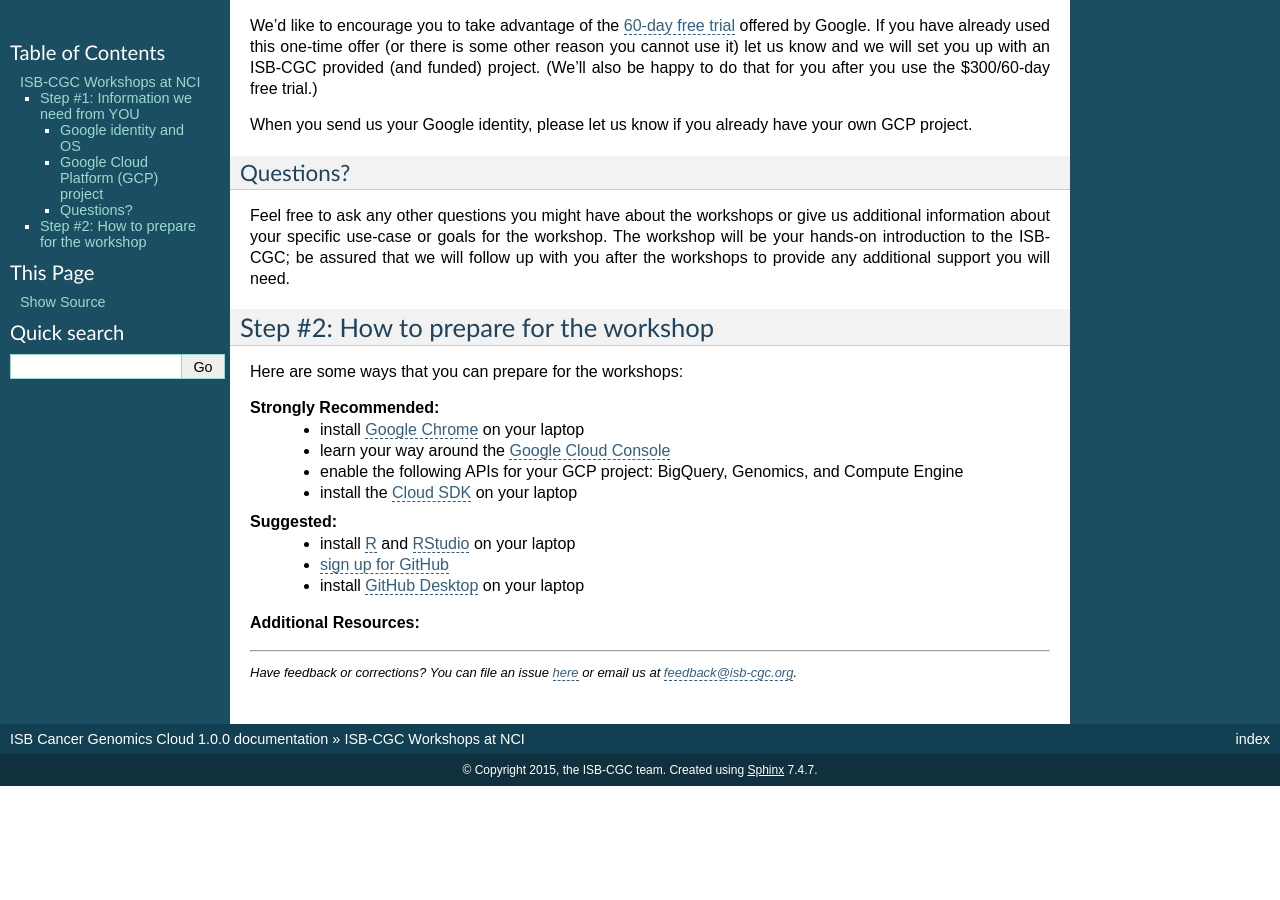
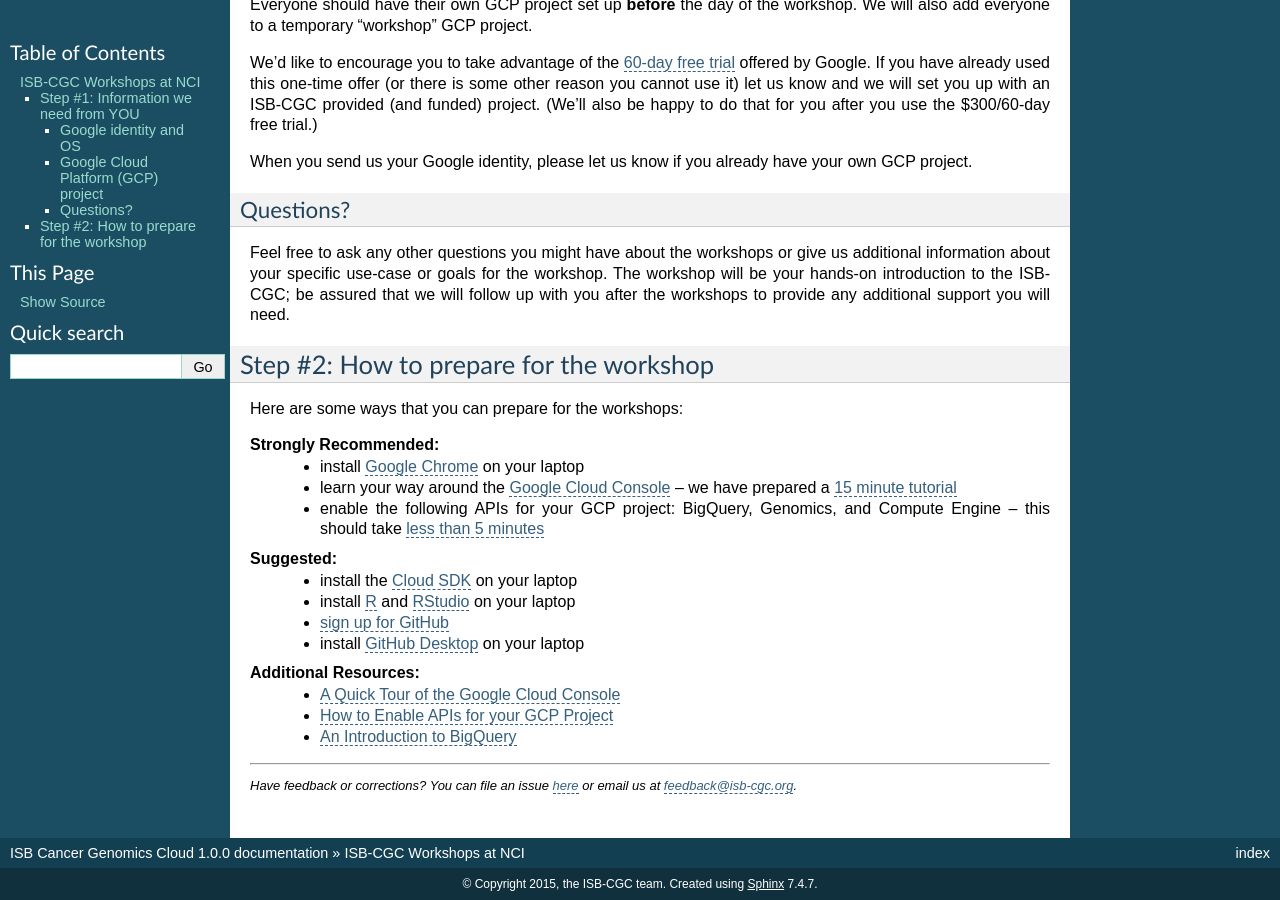
Before and after one commit to isb-cgc/readthedocs, a Sphinx documentation site: the page built from docs/source/sections/Workshop.rst, in a window 1280 px wide and 900 px high, scrolled down 508 px. Built offline with Sphinx 7.4.7, drawn with Linux system fonts in a browser that asks for light colours; before the commit the page ends 1294 px from its top, so only the background shows below that; some of the changed text lies outside the part shown.

Commit message:
new info and links to pdfs

```diff
--- a/docs/source/sections/Workshop.rst
+++ b/docs/source/sections/Workshop.rst
@@ -7,6 +7,8 @@
 `workshops at NCI on May 24th and 25th <https://cbiit.nci.nih.gov/ncip/nci-cancer-genomics-cloud-pilots/nci-cancer-genomics-cloud-workshop>`_.
 After the workshops, all materials will be made available as part of the
 ISB-CGC documentation here on readthedocs.
+
+**Please check back again before the day of the workshop!**
 
 Step #1: Information we need from YOU
 #####################################
@@ -54,13 +56,16 @@
 
 **Strongly Recommended:**
     * install `Google Chrome <https://www.google.com/chrome/browser/desktop/>`_ on your laptop
-    * learn your way around the `Google Cloud Console <https://console.cloud.google.com>`_
-    * enable the following APIs for your GCP project: BigQuery, Genomics, and Compute Engine
-    * install the `Cloud SDK <https://cloud.google.com/sdk/>`_ on your laptop
+    * learn your way around the `Google Cloud Console <https://console.cloud.google.com>`_ -- we have prepared a `15 minute tutorial <https://raw.githubusercontent.com/isb-cgc/readthedocs/master/docs/include/intro_to_Console.pdf>`_
+    * enable the following APIs for your GCP project: BigQuery, Genomics, and Compute Engine -- this should take `less than 5 minutes <https://raw.githubusercontent.com/isb-cgc/readthedocs/master/docs/include/enabling_new_APIs.pdf>`_
 
 **Suggested:**
+    * install the `Cloud SDK <https://cloud.google.com/sdk/>`_ on your laptop
     * install `R <https://cran.r-project.org/>`_ and `RStudio <https://www.rstudio.com/products/rstudio/download/>`_ on your laptop
     * `sign up for GitHub <https://github.com/open-source>`_
     * install `GitHub Desktop <https://desktop.github.com/>`_ on your laptop
 
 **Additional Resources:**
+    * `A Quick Tour of the Google Cloud Console <https://raw.githubusercontent.com/isb-cgc/readthedocs/master/docs/include/intro_to_Console.pdf>`_
+    * `How to Enable APIs for your GCP Project <https://raw.githubusercontent.com/isb-cgc/readthedocs/master/docs/include/enabling_new_APIs.pdf>`_
+    * `An Introduction to BigQuery <https://raw.githubusercontent.com/isb-cgc/readthedocs/master/docs/include/intro_to_BigQuery.pdf>`_
```
